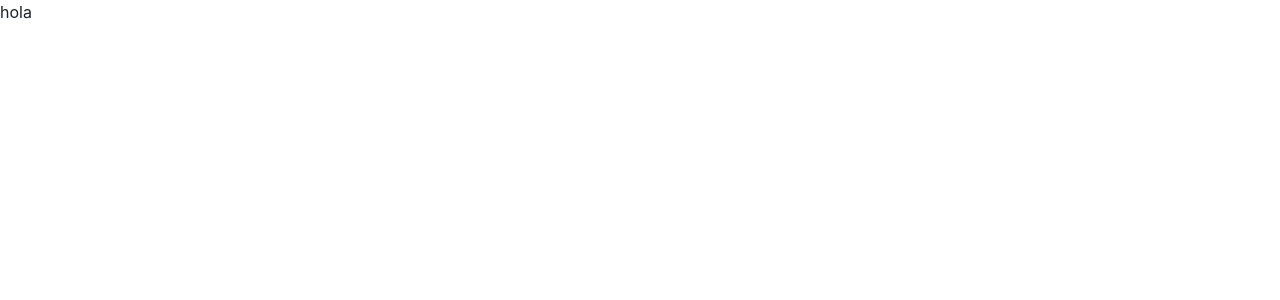
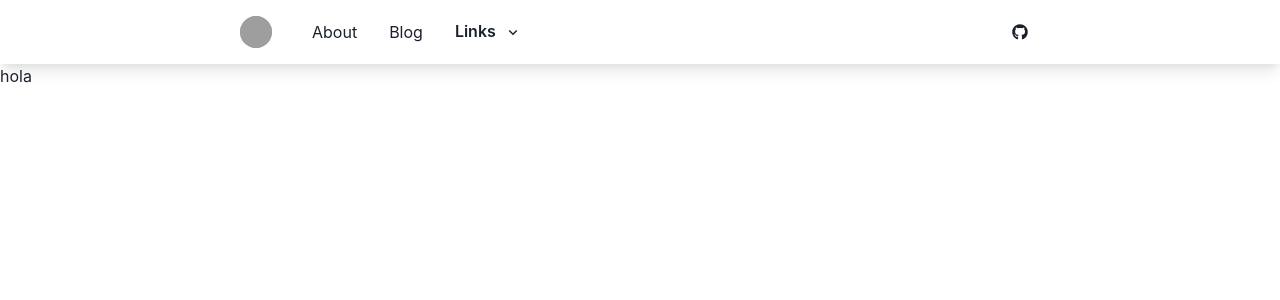
Before and after one commit to WooodHead/danieldeveloper.dev, a Next.js app: page / in a window 1280 px wide. Shown: the top 300 px of the page. Built offline with nearby package versions, Linux system fonts and the light colour scheme; grey boxes are pictures that could not be loaded.

Commit message:
Refactor of Layout TopNavbar to be more flexible

```diff
--- /dev/null
+++ b/components/Layouts/BasicLayout/BasicLayout.tsx
@@ -0,0 +1,12 @@
+import { TopNavbar } from ".";
+
+const BasicLayout: React.FC = ({ children }) => {
+  return (
+    <>
+      <TopNavbar />
+      {children}
+    </>
+  );
+};
+
+export default BasicLayout;
--- /dev/null
+++ b/components/Layouts/BasicLayout/TopNavbar/MobileMenu.tsx
@@ -0,0 +1,27 @@
+import { Box, Stack } from "@chakra-ui/react";
+import { Link, NavLinkProps } from ".";
+
+interface MobileMenuProps {
+  LinkComponent: React.FC<NavLinkProps>;
+  links: Link[];
+  onClose: () => void;
+}
+
+export const MobileMenu: React.FC<MobileMenuProps> = ({
+  LinkComponent,
+  links = [],
+  onClose,
+}) => (
+  <Box
+    pb={4}
+    w={["100%", "100%", "80%"]}
+    maxW={800}
+    display={["inherit", "inherit", "none"]}
+  >
+    <Stack as={"nav"} spacing={4}>
+      {links.map((link) => (
+        <LinkComponent key={link.name} link={link} onClose={onClose} />
+      ))}
+    </Stack>
+  </Box>
+);
--- /dev/null
+++ b/components/Layouts/BasicLayout/TopNavbar/WebMenu.tsx
@@ -0,0 +1,171 @@
+import {
+  Box,
+  Flex,
+  Avatar,
+  HStack,
+  Button,
+  Text,
+  Link as ChakraLink,
+  IconButton,
+  useDisclosure,
+  useColorModeValue,
+  Menu,
+  MenuButton,
+  MenuList,
+  MenuItem,
+  Stack,
+  Icon,
+} from "@chakra-ui/react";
+import { GiHamburgerMenu } from "react-icons/gi";
+import { AiOutlineClose } from "react-icons/ai";
+import { FaGithub } from "react-icons/fa";
+// import { ColorModeSwitcher } from "../ui/ColorModeSwitcher";
+// import UserIcon from "assets/images/user_icon.png";
+import { AiTwotoneThunderbolt } from "react-icons/ai";
+import { BiChevronDown } from "react-icons/bi";
+import { BsCheckCircle } from "react-icons/bs";
+import { MdTimeline } from "react-icons/md";
+import { BsBook } from "react-icons/bs";
+import NextLink from "next/link";
+import { Link, NavLinkProps } from ".";
+
+interface WebMenuProps {
+  LinkComponent: React.FC<NavLinkProps>;
+  links: Link[];
+  isOpen: boolean;
+  onOpen: () => void;
+  onClose: () => void;
+}
+
+export const WebMenu: React.FC<WebMenuProps> = ({
+  links = [],
+  LinkComponent,
+  isOpen,
+  onOpen,
+  onClose,
+}) => {
+  const menuProps = {
+    bg: useColorModeValue("gray.200", "gray.900"),
+    color: useColorModeValue("blue.500", "blue.200"),
+  };
+
+  return (
+    <>
+      <IconButton
+        size={"md"}
+        icon={isOpen ? <AiOutlineClose /> : <GiHamburgerMenu />}
+        aria-label={"Open Menu"}
+        display={["inherit", "inherit", "none"]}
+        onClick={isOpen ? onClose : onOpen}
+      />
+      <HStack spacing={8} alignItems={"center"}>
+        <Box>
+          <NextLink href={"/"} passHref>
+            <Avatar
+              as={ChakraLink}
+              size={"sm"}
+              // src={UserIcon}
+              src={"https://avatars2.githubusercontent.com/u/37842853?v=4"}
+            />
+          </NextLink>
+        </Box>
+        <HStack as={"nav"} spacing={4} display={{ base: "none", md: "flex" }}>
+          {links.map((link) => (
+            <LinkComponent key={link.name} link={link} onClose={onClose} />
+          ))}
+          <Menu isLazy>
+            {({ isOpen, onClose }) => (
+              <>
+                <MenuButton
+                  as={Button}
+                  variant="ghost"
+                  size="sm"
+                  px={2}
+                  py={1.5}
+                  fontSize={"1em"}
+                  rounded={"md"}
+                  height={"auto "}
+                  _hover={menuProps}
+                  _expanded={menuProps}
+                  _focus={{ boxShadow: "outline" }}
+                  rightIcon={<BiChevronDown size={18} />}
+                >
+                  Links
+                </MenuButton>
+                <MenuList zIndex={5}>
+                  <NextLink href={"/tech-stack"} passHref>
+                    <ChakraLink onClick={onClose}>
+                      <MenuItem>
+                        <HStack>
+                          <Icon
+                            as={AiTwotoneThunderbolt}
+                            size={18}
+                            color={menuProps.color}
+                          />
+                          <Text>Tech Stack</Text>
+                        </HStack>
+                      </MenuItem>
+                    </ChakraLink>
+                  </NextLink>
+                  <NextLink href={"/open-source"} passHref>
+                    <ChakraLink onClick={onClose}>
+                      <MenuItem>
+                        <HStack>
+                          <Icon as={BsBook} size={18} color={menuProps.color} />
+                          <Text>Open Source</Text>
+                        </HStack>
+                      </MenuItem>
+                    </ChakraLink>
+                  </NextLink>
+                  <NextLink href={"/developer-story"} passHref>
+                    <ChakraLink onClick={onClose}>
+                      <MenuItem>
+                        <HStack>
+                          <Icon
+                            as={MdTimeline}
+                            size={18}
+                            color={menuProps.color}
+                          />
+                          <Text>Developer Story</Text>
+                        </HStack>
+                      </MenuItem>
+                    </ChakraLink>
+                  </NextLink>
+                  <NextLink href={"/achievements"} passHref>
+                    <ChakraLink onClick={onClose}>
+                      <MenuItem>
+                        <HStack>
+                          <Icon
+                            as={BsCheckCircle}
+                            size={18}
+                            color={menuProps.color}
+                          />
+                          <Text>Achievements</Text>
+                        </HStack>
+                      </MenuItem>
+                    </ChakraLink>
+                  </NextLink>
+                </MenuList>
+              </>
+            )}
+          </Menu>
+        </HStack>
+      </HStack>
+      <Flex alignItems={"center"}>
+        <IconButton
+          as={ChakraLink}
+          href={"https://github.com/MA-Ahmad"}
+          size={"md"}
+          icon={<FaGithub />}
+          aria-label={"Github account"}
+          bg={useColorModeValue("white", "gray.700")}
+          _hover={{
+            textDecoration: "none",
+            bg: useColorModeValue("gray.200", "gray.900"),
+          }}
+        />
+        {/* <ColorModeSwitcher justifySelf="flex-end" /> */}
+      </Flex>
+    </>
+  );
+};
--- /dev/null
+++ b/components/Layouts/BasicLayout/TopNavbar/index.tsx
@@ -0,0 +1,96 @@
+import {
+  Box,
+  Flex,
+  Link,
+  useDisclosure,
+  useColorModeValue,
+} from "@chakra-ui/react";
+import { MobileMenu } from "./MobileMenu";
+import { WebMenu } from "./WebMenu";
+import NextLink from "next/link";
+
+export type Link = {
+  name: string;
+  path: string;
+};
+
+const webLinks: Link[] = [
+  { name: "About", path: "/about" },
+  { name: "Blog", path: "/blog" },
+];
+
+const mobileLinks: Link[] = [
+  { name: "About", path: "/about" },
+  { name: "Open Source", path: "/open-source" },
+  { name: "Blog", path: "/blog" },
+  { name: "Tech Stack", path: "/tech-stack" },
+  { name: "Developer Story", path: "/developer-story" },
+];
+
+export interface NavLinkProps {
+  link: Link;
+  onClose: () => void;
+}
+
+export const NavLink: React.FC<NavLinkProps> = ({ link, onClose }) => {
+  const linkProperties = {
+    bg: useColorModeValue("gray.200", "gray.900"),
+    color: useColorModeValue("blue.500", "blue.200"),
+  };
+
+  return (
+    <NextLink href={link.path} passHref>
+      <Link
+        px={2}
+        py={1}
+        rounded={"md"}
+        _hover={{
+          textDecoration: "none",
+          bg: linkProperties.bg,
+        }}
+        _activeLink={{
+          color: linkProperties.color,
+        }}
+        onClick={() => onClose()}
+        // to={props.path}
+      >
+        {link.name}
+      </Link>
+    </NextLink>
+  );
+};
+
+export const TopNavbar: React.FC = () => {
+  const { isOpen, onOpen, onClose } = useDisclosure();
+
+  return (
+    <>
+      <Box bg={useColorModeValue("white", "gray.700")} px={4} boxShadow={"lg"}>
+        <Flex
+          h={16}
+          alignItems={"center"}
+          justifyContent={"space-between"}
+          w={["90%", "85%", "80%"]}
+          maxW={800}
+          mx="auto"
+        >
+          <WebMenu
+            links={webLinks}
+            LinkComponent={NavLink}
+            isOpen={isOpen}
+            onOpen={onOpen}
+            onClose={onClose}
+          />
+        </Flex>
+
+        {isOpen && (
+          <MobileMenu
+            links={mobileLinks}
+            onClose={onClose}
+            LinkComponent={NavLink}
+          />
+        )}
+      </Box>
+    </>
+  );
+};
--- /dev/null
+++ b/components/Layouts/BasicLayout/index.tsx
@@ -0,0 +1,4 @@
+import { TopNavbar } from "./TopNavbar";
+import BasicLayout from "./BasicLayout";
+
+export { TopNavbar, BasicLayout };
--- a/package.json
+++ b/package.json
@@ -14,7 +14,8 @@
     "framer-motion": "^4.1.17",
     "next": "latest",
     "react": "^17.0.2",
-    "react-dom": "^17.0.2"
+    "react-dom": "^17.0.2",
+    "react-icons": "^4.2.0"
   },
   "license": "MIT",
   "devDependencies": {
--- a/pages/_app.tsx
+++ b/pages/_app.tsx
@@ -1,8 +1,7 @@
 // import App from "next/app";
 import type { AppProps /*, AppContext */ } from "next/app";
-import { ChakraProvider, extendTheme } from "@chakra-ui/react";
-
-const theme = extendTheme({});
+import { ChakraProvider } from "@chakra-ui/react";
+import theme from "../styles/theme";
 
 function MyApp({ Component, pageProps }: AppProps) {
   return (
--- /dev/null
+++ b/pages/_document.tsx
@@ -0,0 +1,18 @@
+import NextDocument, { Html, Head, Main, NextScript } from "next/document";
+import theme from "../styles/theme";
+import { ColorModeScript } from "@chakra-ui/react";
+
+export default class Document extends NextDocument {
+  render() {
+    return (
+      <Html>
+        <Head />
+        <body>
+          <ColorModeScript initialColorMode={theme.config.initialColorMode} />
+          <Main />
+          <NextScript />
+        </body>
+      </Html>
+    );
+  }
+}
--- a/pages/index.tsx
+++ b/pages/index.tsx
@@ -1,3 +1,5 @@
-const IndexPage = () => <div>hola</div>;
+import { BasicLayout } from "../components/Layouts/BasicLayout";
+
+const IndexPage = () => <BasicLayout>hola</BasicLayout>;
 
 export default IndexPage;
--- /dev/null
+++ b/styles/theme.ts
@@ -0,0 +1,10 @@
+import { extendTheme, ThemeConfig } from "@chakra-ui/react";
+
+const config: ThemeConfig = {
+  initialColorMode: "light",
+  useSystemColorMode: false,
+};
+
+const theme = extendTheme(config);
+
+export default theme;
```
Also changed, not shown: 1 other file (tests, documents, lock files or other folders).
